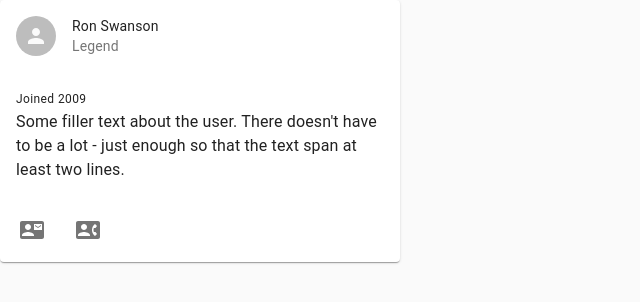
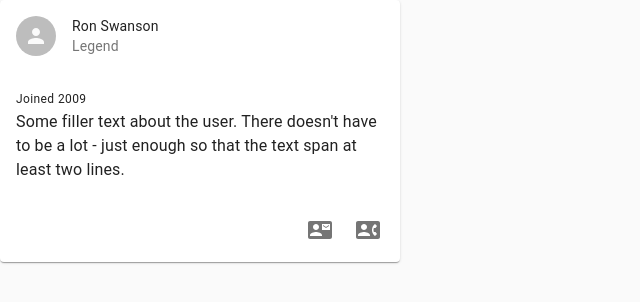
Before and after one commit to eliseuvideira/react-material-ui-cookbook, a React app: page / in a window 1280 px wide. Shown: the top 302 px of the page, without its empty margins (0-640 px from the left). Built offline with nearby package versions, Linux system fonts and the light colour scheme.

Commit message:
align actions to right using flexbox

```diff
--- a/src/components/Page.tsx
+++ b/src/components/Page.tsx
@@ -25,6 +25,9 @@ const useStyles = makeStyles((theme) => ({
   content: {
     marginTop: theme.spacing(1),
   },
+  actions: {
+    justifyContent: 'flex-end',
+  },
 }));
 
 const Page = () => {
@@ -51,7 +54,7 @@ const Page = () => {
                 lot - just enough so that the text span at least two lines.
               </Typography>
             </CardContent>
-            <CardActions>
+            <CardActions className={classes.actions} disableSpacing>
               <IconButton>
                 <ContactMailIcon />
               </IconButton>
```
